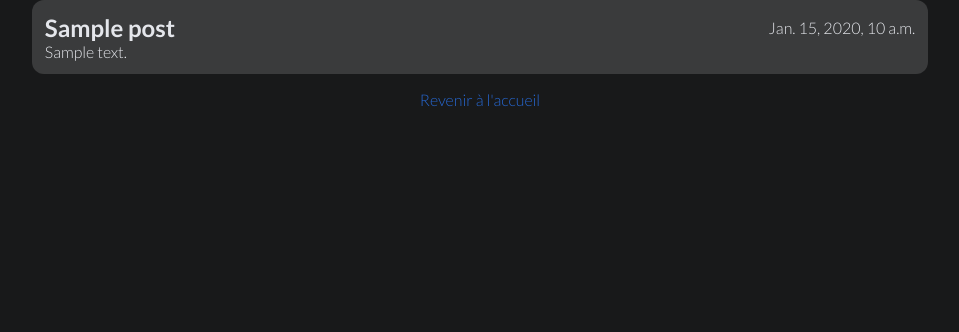
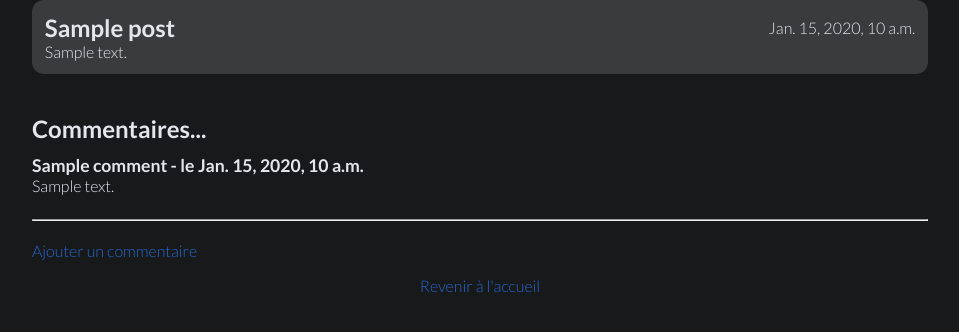
Before and after one commit to timoogo/timogo_blog, a Django app: template blog/templates/blog/post_detail.html in a window 1280 px wide. Shown: the part 71-403 px from the top of the page, without its empty margins (160-1119 px from the left). Run offline with Django 3.2, Linux system fonts and the light colour scheme; the template is opened without the code that fills it: most values are stand-ins (such as "Sample title", 1, 10 or a date in 2020).

Commit message:
add_comment

```diff
--- a/blog/admin.py
+++ b/blog/admin.py
@@ -1,4 +1,6 @@
 from django.contrib import admin
-from .models import Post
+from .models import Post, Comment
 
-admin.site.register(Post)
+
+admin.site.register(Post),
+admin.site.register(Comment),
--- a/blog/static/blog/style.css
+++ b/blog/static/blog/style.css
@@ -250,3 +250,23 @@ section.delete .choices {
     width: fit-content;
 
 }
+.comments{
+    display: flex;
+    flex-direction: column;
+    justify-content: center;
+    width: 70%;
+    margin-left: 15%;
+    margin-top: 5vh;
+}
+.comments > .comment {
+    height: max-content;
+    margin: 1.5vh 0;
+}
+hr{
+    width: 100%;
+    margin-top: 3vh;
+    margin-bottom: 1vh;
+}
+h3{
+    font-size: 1.1rem;
+}
--- a/blog/templates/blog/base.html
+++ b/blog/templates/blog/base.html
@@ -29,6 +29,7 @@
  {% block connexion %}{% endblock %}
 {% block go_to_administration %} {% endblock %}
 {% block form %} {% endblock %}
+{% block comment %} {% endblock %}
 {% block delete %} {% endblock %}
 
 </body>
--- a/blog/templates/blog/post_detail.html
+++ b/blog/templates/blog/post_detail.html
@@ -12,6 +12,25 @@
         {% endif %}
         <p>{{ post.text|linebreaksbr }}</p>
     </article>
-    <a href="{% url 'post_list_index' %}" class="go_home">Revenir à l'accueil </a>
+
+       <section class="comments">
+            <h2>Commentaires...</h2>
+            {% if not post.comments.all %}
+                <p>Pas encore de commentaires</p>
+           {% else %}
+                {% for comment in post.comments.all %}
+                <div class="comment">
+                    <h3>{{ comment.name }} - le {{ comment.commented_date }}</h3>
+                    <p>{{ comment.body }}</p>
+                    <hr/>
+                </div>
+                {% endfor %}
+
+           {% endif %}
+    <a href="{% url 'add-comment' post.id %}" >Ajouter un commentaire</a>
+        </section>
+        <a href="{% url 'post_list_index' %}" class="go_home">Revenir à l'accueil </a>
+
     </section>
+
 {% endblock %}
```
Also changed, not shown: blog/forms.py (+14 -1 lines), blog/models.py (+10 -0 lines), blog/templates/blog/add_comment.html (added, +12 -0 lines), blog/views.py (+24 -2 lines), timogo/urls.py (+2 -14 lines), blog/migrations/0002_comment.py (added), blog/migrations/0003_comment_active.py (added), blog/migrations/0004_remove_comment_active.py (added), blog/migrations/0005_alter_comment_name.py (added), db.sqlite3.
